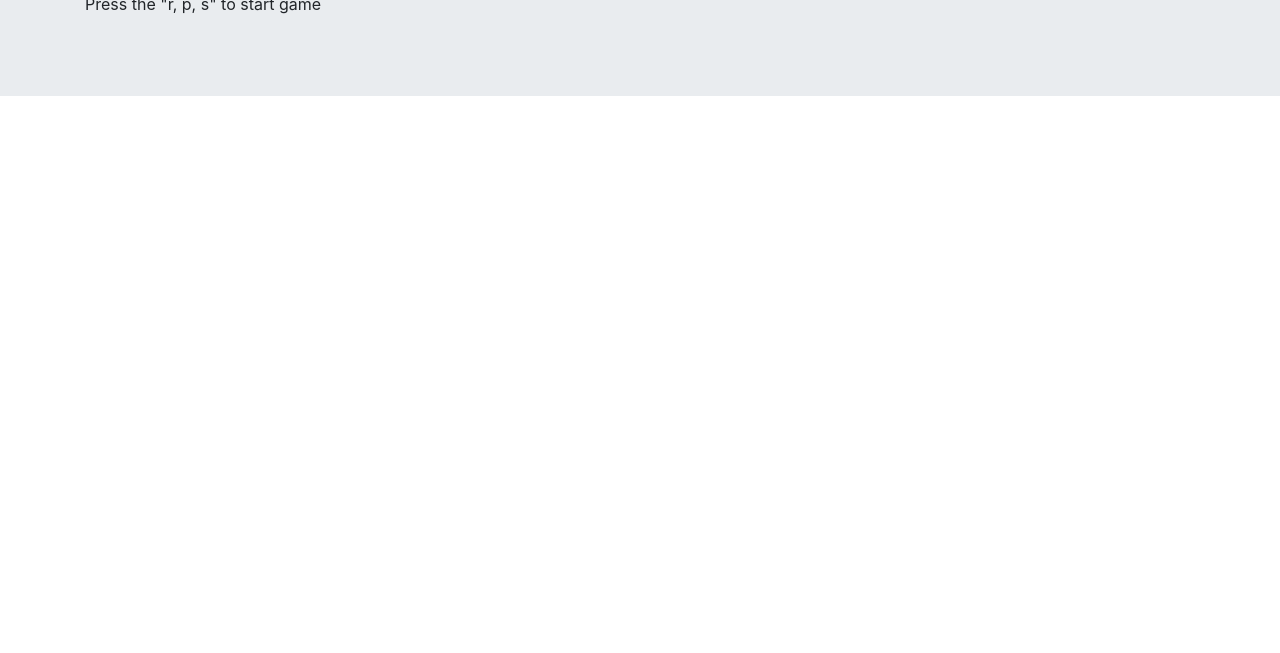
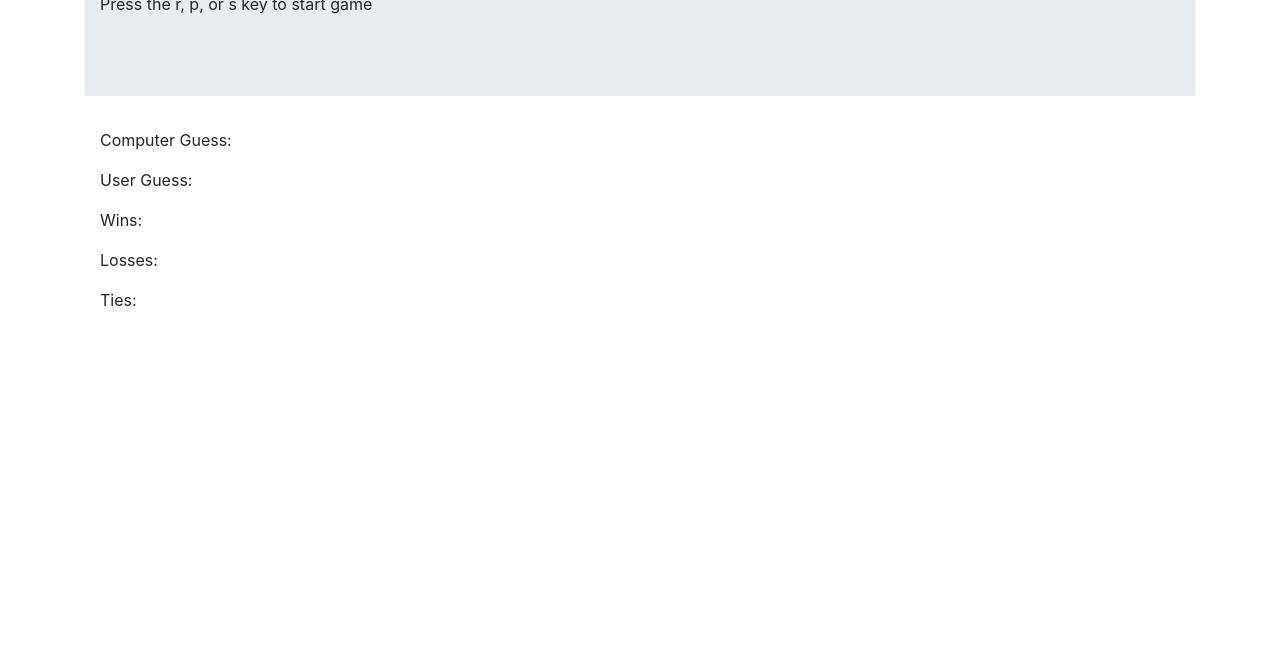
Before and after one commit to KaylaVincenzetti/Rock_Paper_Scissors, a plain HTML site: page index.html in a window 1280 px wide. Shown: the part 147-800 px from the top of the page. Drawn offline with nearby package versions, Linux system fonts and the light colour scheme.

Commit message:
added js file

```diff
--- a/index.html
+++ b/index.html
@@ -9,12 +9,22 @@
     <link rel="stylesheet" href="https://maxcdn.bootstrapcdn.com/bootstrap/4.0.0/css/bootstrap.min.css" integrity="sha384-Gn5384xqQ1aoWXA+058RXPxPg6fy4IWvTNh0E263XmFcJlSAwiGgFAW/dAiS6JXm" crossorigin="anonymous">
 </head>
 <body>
+    <div class="container">
         <div class="jumbotron jumbotron-fluid">
                 <div class="container">
                   <h1 class="display-4">Rock Paper Scissors</h1>
-                  <p>Press the "r, p, s" to start game </p>
+                  <p>Press the r, p, or s key to start game </p>
                 </div>
-              </div>
+        </div>
+                <div class="container">
+                    <p>Computer Guess:</p>
+                    <p>User Guess:</p>
+                    <p>Wins:</p>
+                    <p>Losses:</p>
+                    <p>Ties:</p>
 
+                </div>
+    </div>
 </body>
+<script src="logic.js"></script>
 </html>
--- /dev/null
+++ b/logic.js
@@ -0,0 +1,5 @@
+let compChoice = ["r", 'p', 's'];
+let userChoice = "";
+
+compSelection = compChoice[Math.floor(Math.random() * compChoice.length)];
+console.log(compSelection);
```
